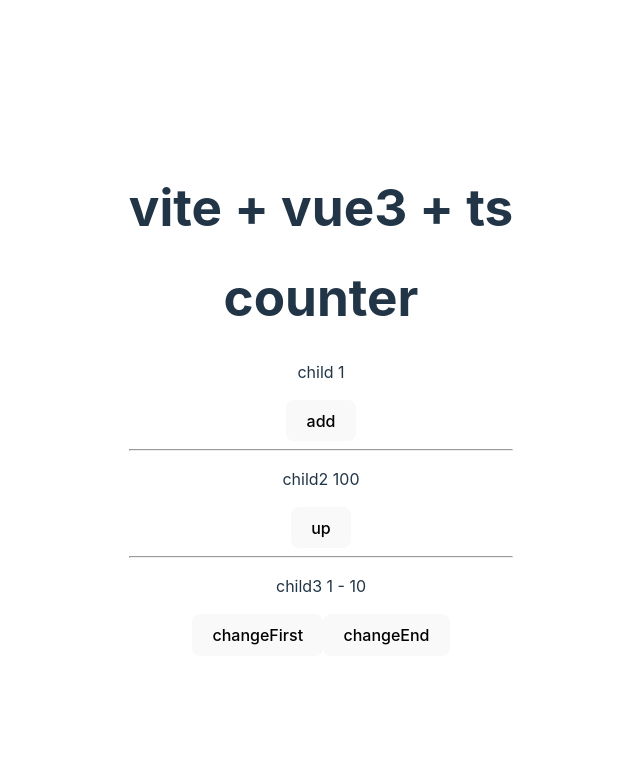
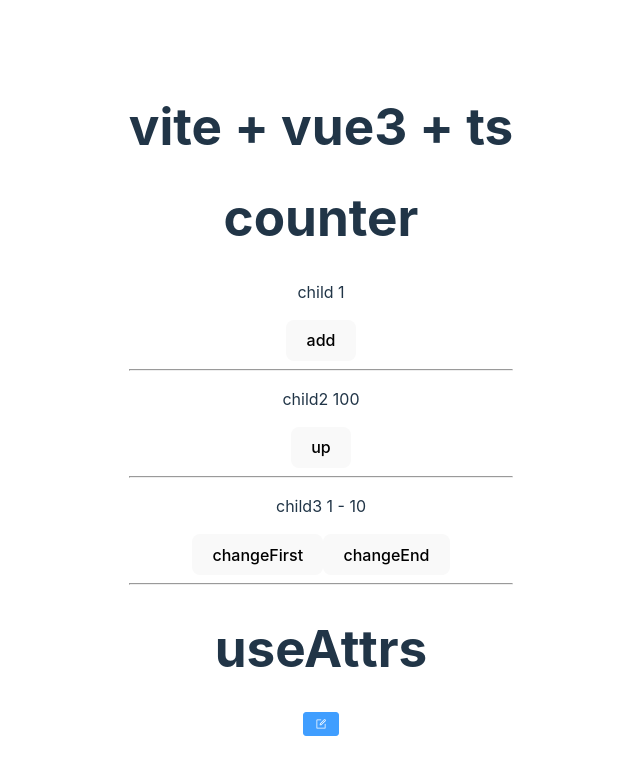
Before and after one commit to changxianglin/projectAboutVue3, a Vue app: page / in a window 1280 px wide. Shown: the top 774 px of the page, without its empty margins (319-959 px from the left). Built offline with nearby package versions, Linux system fonts and the light colour scheme.

Commit message:
add element plus and use icon

```diff
--- a/package.json
+++ b/package.json
@@ -9,6 +9,7 @@
     "preview": "vite preview"
   },
   "dependencies": {
+    "element-plus": "^2.3.8",
     "vue": "^3.3.4"
   },
   "devDependencies": {
--- /dev/null
+++ b/src/components/child4.vue
@@ -0,0 +1,26 @@
+<template>
+<div>
+  <h1>useAttrs</h1>
+  <el-button type="primary" size="small" :icon="Edit"></el-button>
+</div>
+</template>
+
+<script lang="ts" setup>
+import {
+  Check,
+  Delete,
+  Edit,
+  Message,
+  Search,
+  Star,
+} from '@element-plus/icons-vue'
+const props = defineProps(['pageNo', 'pageSize'])
+const emits = defineEmits(['update:pageNo', 'update:pageSize'])
+const addNum = () => {
+  emits('update:pageNo', props.pageNo + 1)
+}
+
+const addEnd = () => {
+  emits('update:pageSize', props.pageSize + 1)
+}
+</script>
--- a/src/components/test.vue
+++ b/src/components/test.vue
@@ -5,12 +5,15 @@
   <Child2 v-model="money" />
   <hr />
   <Child3 v-model:pageNo="pageNo" v-model:pageSize="pageSize" />
+  <hr />
+  <Child4 />
 </template>
 
 <script lang="ts" setup>
 import Child from './child.vue'
 import Child2 from './child2.vue'
 import Child3 from './child3.vue'
+import Child4 from './child4.vue'
 import { ref } from 'vue'
 
 const num = ref<number>(1)
--- a/src/main.ts
+++ b/src/main.ts
@@ -1,5 +1,15 @@
 import { createApp } from 'vue'
 import './style.css'
 import App from './App.vue'
+import ElementPlus from 'element-plus'
+import 'element-plus/dist/index.css'
+import * as ElementPlusIconsVue from '@element-plus/icons-vue'
 
-createApp(App).mount('#app')
+const app = createApp(App)
+
+for (const [key, component] of Object.entries(ElementPlusIconsVue)) {
+  app.component(key, component)
+}
+
+
+app.use(ElementPlus).mount('#app')
```
Also changed, not shown: 1 other file (tests, documents, lock files or other folders).
